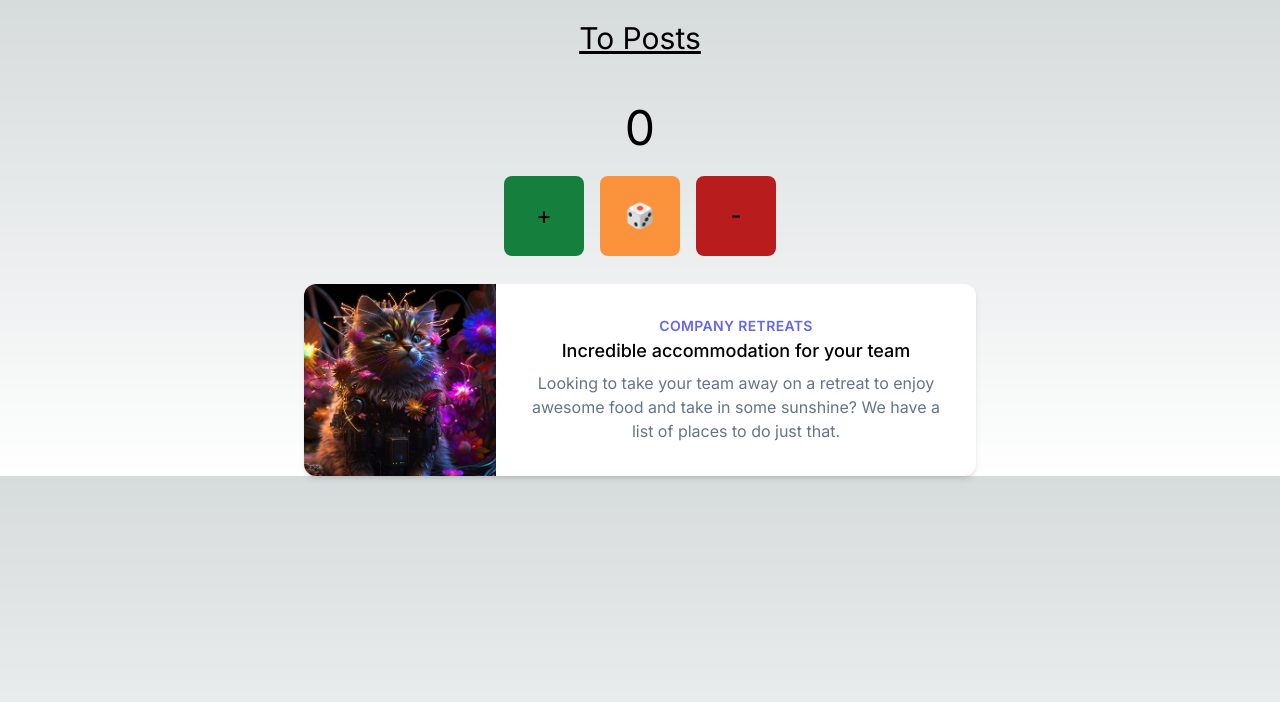
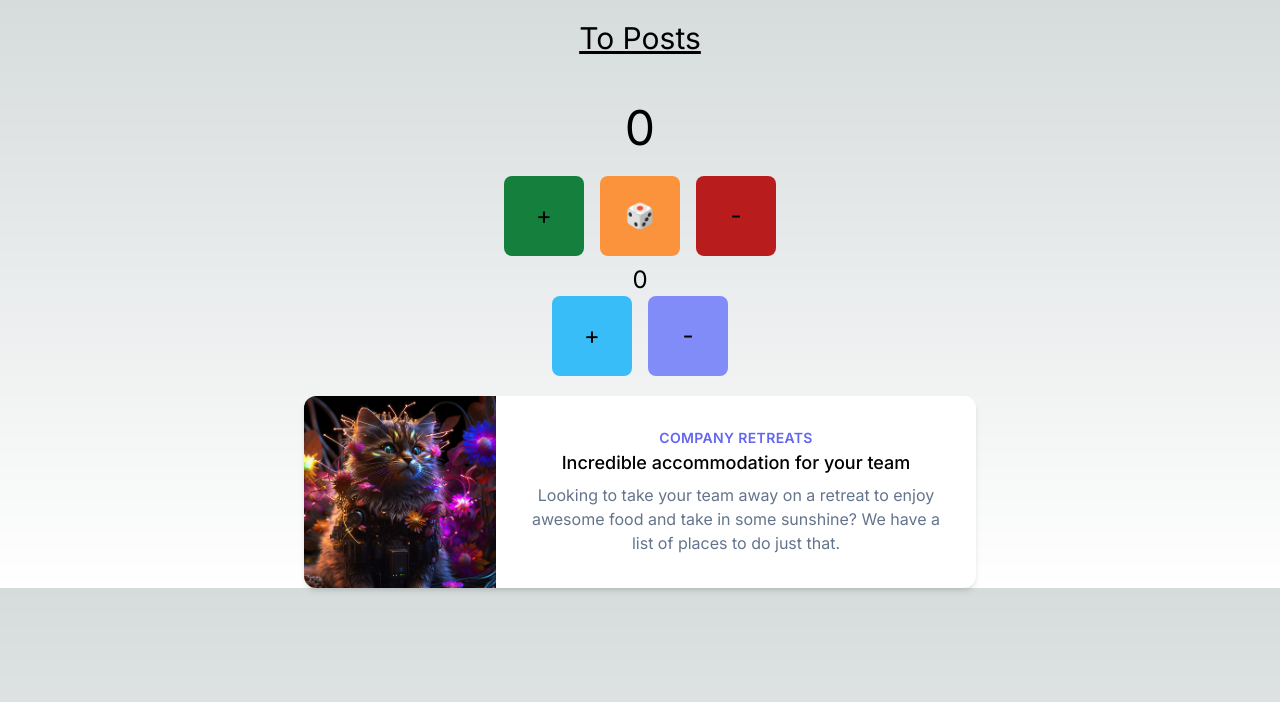
Before and after one commit to Albedo-13/nextjs-ts-playground, a Next.js app: page / in a window 1280 px wide. Shown: the top 702 px of the page. Built offline with nearby package versions, Linux system fonts and the light colour scheme.

Commit message:
feat: parent comp rerender triggers children rerender

```diff
--- a/src/components/Counter.tsx
+++ b/src/components/Counter.tsx
@@ -1,6 +1,7 @@
 "use client";
 
 import React, { useState } from "react";
+import CounterVariable from "./CounterVariable";
 
 export const Counter = () => {
   const [counter, setCounter] = useState(0);
@@ -18,10 +19,11 @@ export const Counter = () => {
     setCounter(counter - 1);
   };
 
+  console.log("rerender root counter")
   return (
     <div>
       <h2 className="text-5xl mb-4">{counter}</h2>
-      <div className="flex flex-wrap justify-center" role="group">
+      <div className="flex flex-wrap justify-center">
         <button
           className="p-6 m-2 text-2xl bg-green-700 hover:bg-green-900 transition duration-200 w-20 rounded-lg"
           onClick={() => increaseCounter()}
@@ -41,6 +43,7 @@ export const Counter = () => {
           -
         </button>
       </div>
+      <CounterVariable increaseCounter={increaseCounter} decreaseCounter={decreaseCounter} />
     </div>
   );
 };
--- /dev/null
+++ b/src/components/CounterVariable.tsx
@@ -0,0 +1,37 @@
+"use client";
+
+import { useState } from "react";
+
+type TPropTypes = {
+  increaseCounter: () => void;
+  decreaseCounter: () => void;
+}
+
+export default function CounterVariable({ increaseCounter, decreaseCounter }: TPropTypes) {
+  const [counter, setCounter] = useState(0);
+
+  function increase() {
+    console.log(counter);
+    setCounter(counter + 1);
+    increaseCounter();
+  }
+
+  function decrease() {
+    console.log(counter);
+    setCounter(counter - 1);
+    decreaseCounter();
+  }
+
+  console.log("rerender child counter");
+  return (
+    <div>
+      <h3 className={"text-2xl"}>{counter}</h3>
+      <button className={"p-6 bg-sky-400 rounded-lg w-20 text-2xl"} onClick={() => increase()}>
+        +
+      </button>
+      <button className={"p-6 bg-indigo-400 ml-4 rounded-lg w-20 text-2xl"} onClick={() => decrease()}>
+        -
+      </button>
+    </div>
+  );
+}
```
